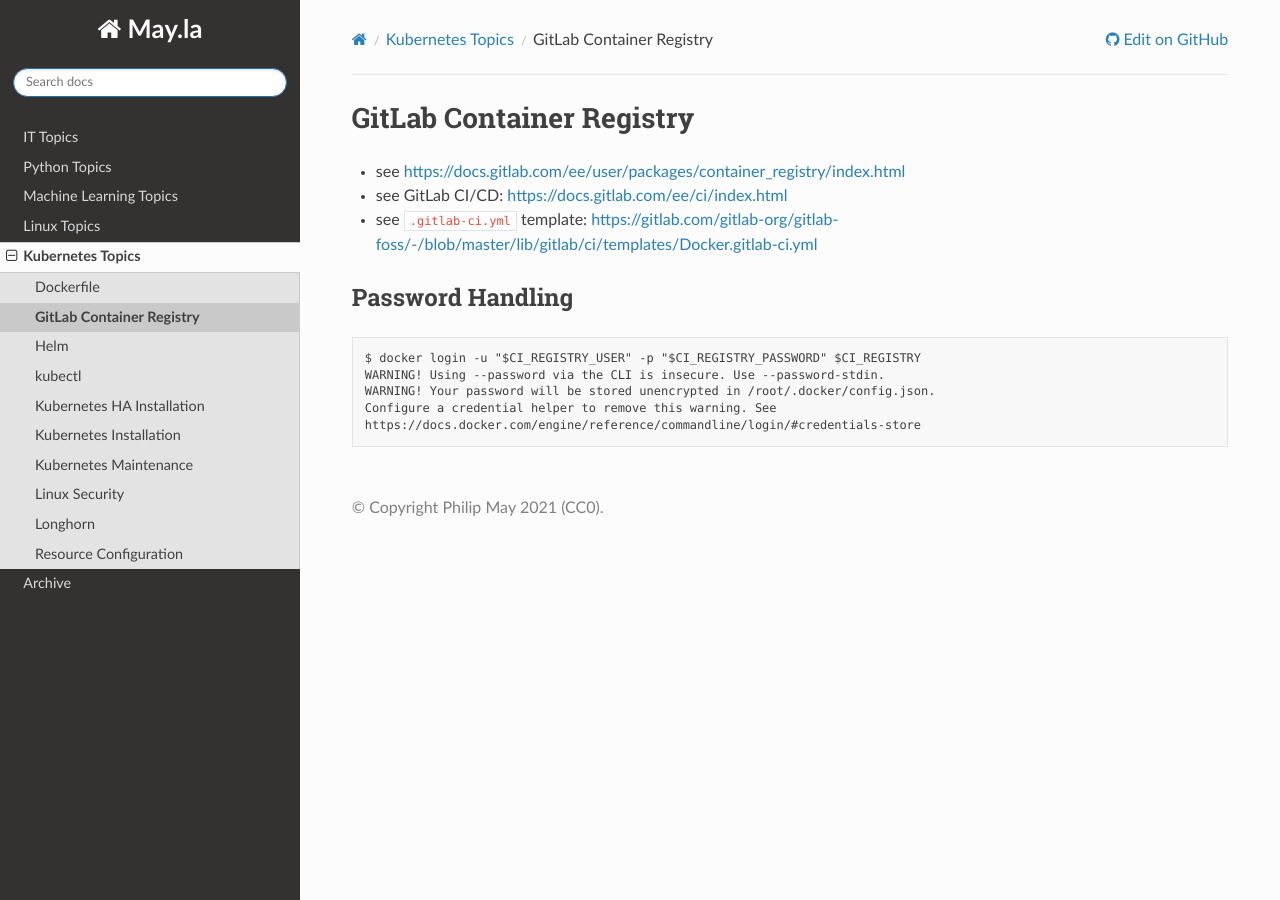
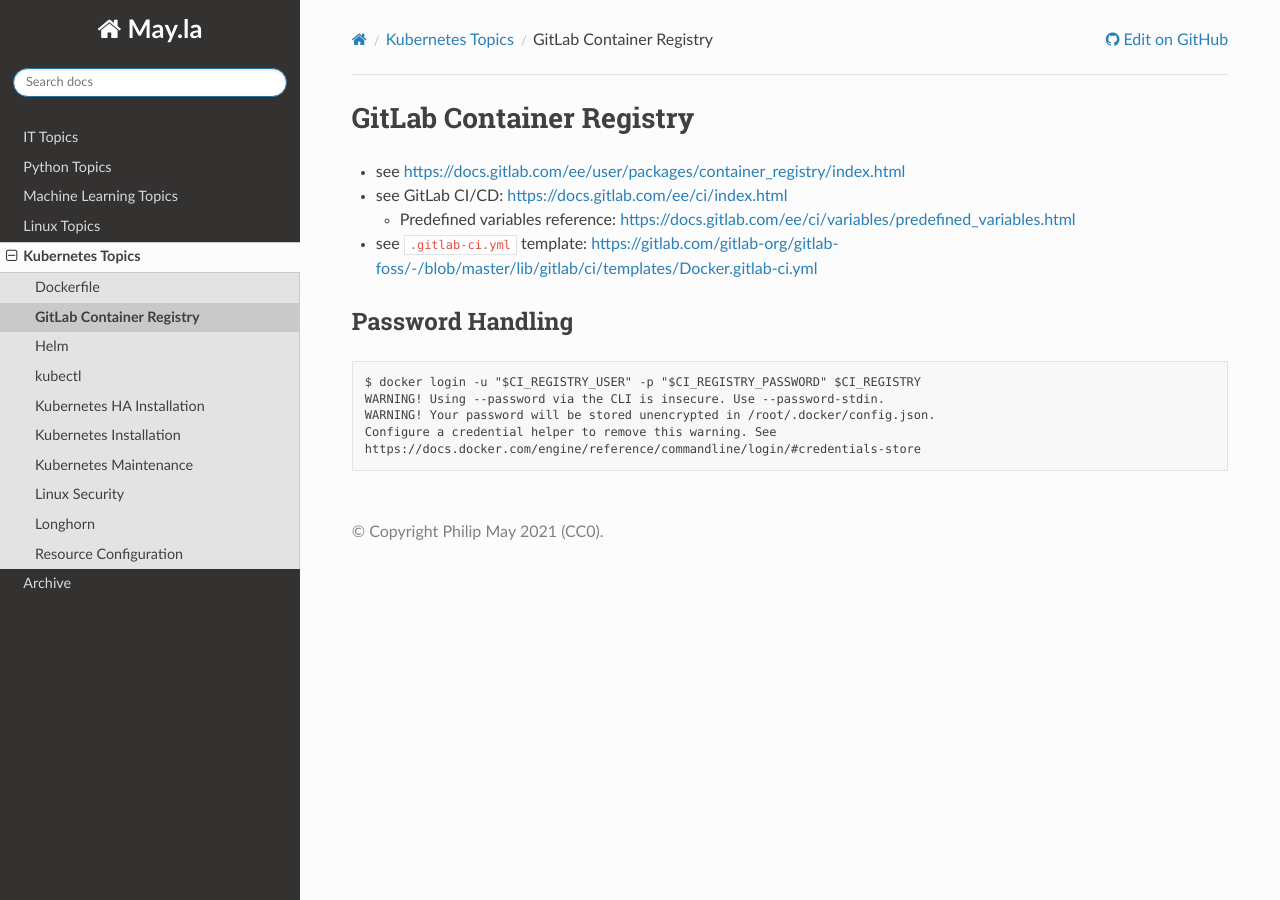
Before and after one commit to PhilipMay/May.la, a Sphinx documentation site: the page built from source/k8s/gitlab-container-registry.md, in a window 1280 px wide. Built offline with Sphinx 7.4.7 and the Read the Docs theme 2.0.0, drawn with Linux system fonts in a browser that asks for light colours.

Commit message:
Update gitlab-container-registry.md

```diff
--- a/source/k8s/gitlab-container-registry.md
+++ b/source/k8s/gitlab-container-registry.md
@@ -1,6 +1,7 @@
 # GitLab Container Registry
 - see https://docs.gitlab.com/ee/user/packages/container_registry/index.html
 - see GitLab CI/CD: https://docs.gitlab.com/ee/ci/index.html
+  - Predefined variables reference: https://docs.gitlab.com/ee/ci/variables/predefined_variables.html
 - see `.gitlab-ci.yml` template: https://gitlab.com/gitlab-org/gitlab-foss/-/blob/master/lib/gitlab/ci/templates/Docker.gitlab-ci.yml
 
 ## Password Handling
```
